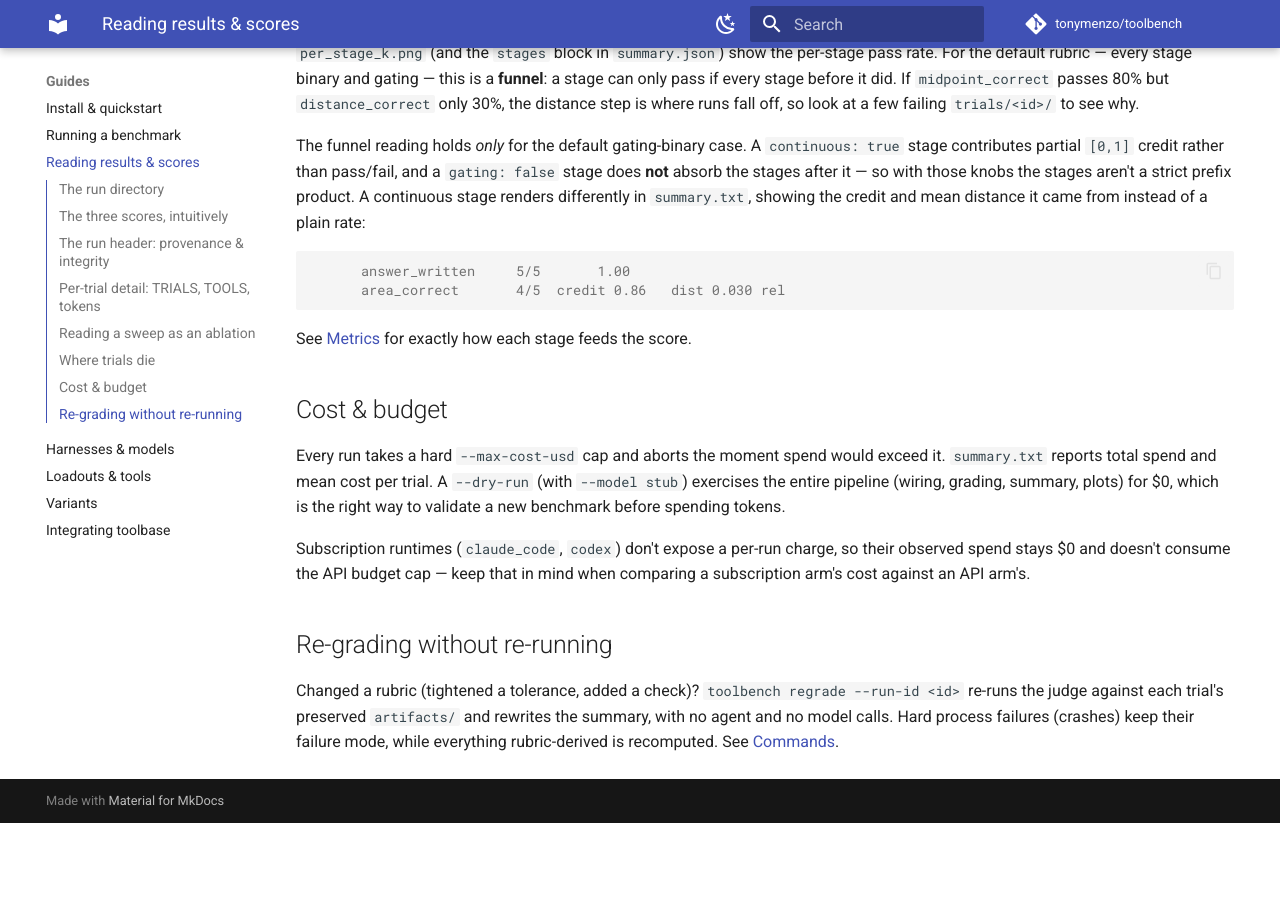
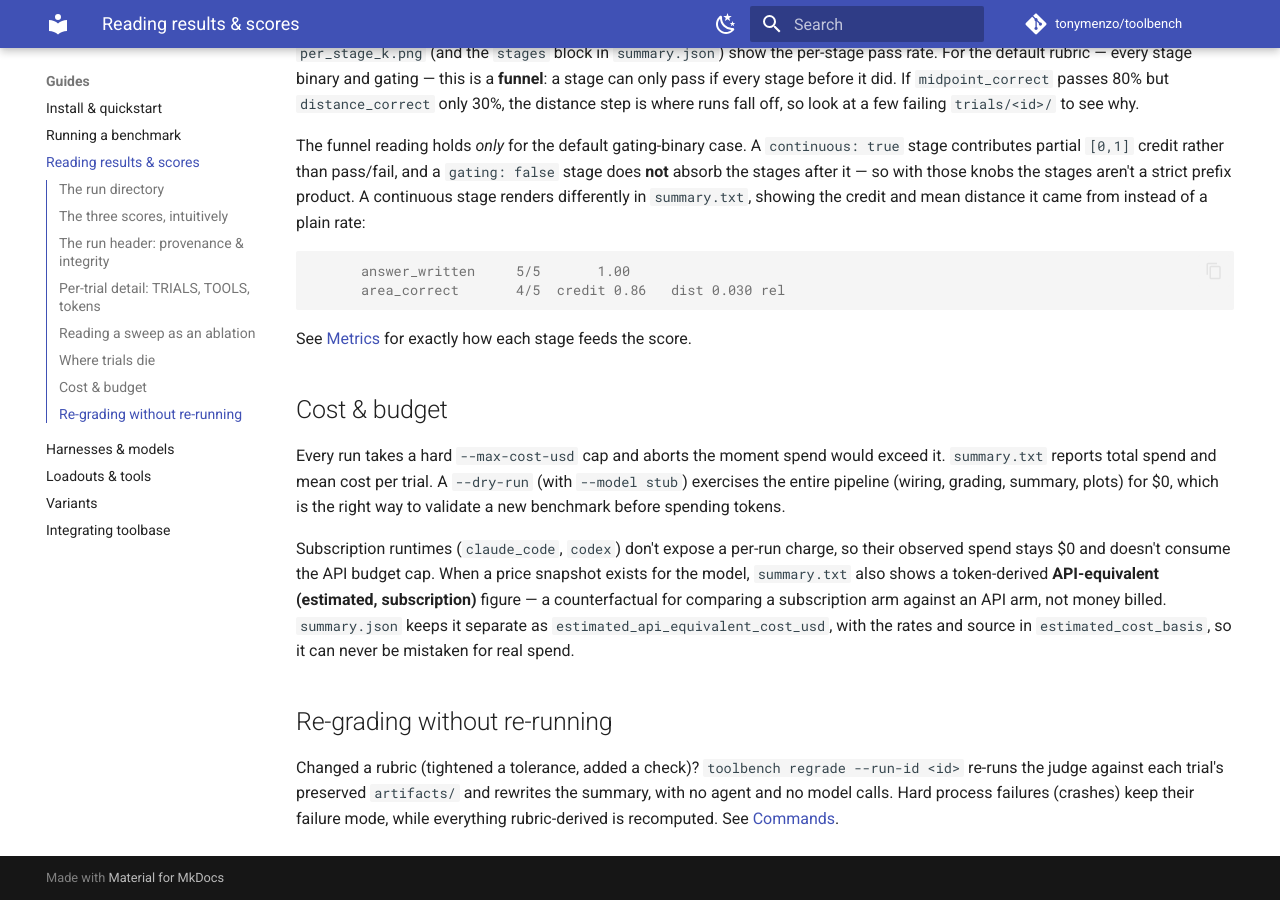
Before and after one commit to tonymenzo/toolbench, an MkDocs documentation site: the page built from userdocs/guides/reading-results.md, in a window 1280 px wide and 900 px high, scrolled down 3283 px. Built offline with MkDocs 1.6.1 and Material for MkDocs 9.7.7, drawn with Linux system fonts in a browser that asks for light colours; comment, search, counter and statistics services are not loaded; before the commit the page ends 4106 px from its top, so only the background shows below that.

Commit message:
Document the subscription cost estimate and judge artifact_chars
Cover the API-equivalent (estimated, subscription) cost figure in the results
guide and the summary.json field reference, and the judge artifact_chars key
in the harness schema and the judge-selection section.

```diff
--- a/userdocs/guides/reading-results.md
+++ b/userdocs/guides/reading-results.md
@@ -175,8 +175,11 @@ Every run takes a hard `--max-cost-usd` cap and aborts the moment spend would ex
 \$0, which is the right way to validate a new benchmark before spending tokens.
 
 Subscription runtimes (`claude_code`, `codex`) don't expose a per-run charge, so their
-observed spend stays \$0 and doesn't consume the API budget cap — keep that in mind when
-comparing a subscription arm's cost against an API arm's.
+observed spend stays \$0 and doesn't consume the API budget cap. When a price snapshot exists
+for the model, `summary.txt` also shows a token-derived **API-equivalent (estimated,
+subscription)** figure — a counterfactual for comparing a subscription arm against an API arm,
+not money billed. `summary.json` keeps it separate as `estimated_api_equivalent_cost_usd`,
+with the rates and source in `estimated_cost_basis`, so it can never be mistaken for real spend.
 
 ## Re-grading without re-running
 
```
Also changed, not shown: userdocs/authoring/overview.md (+3 -1 lines), userdocs/reference/files-and-layout.md (+3 -0 lines), userdocs/reference/schemas.md (+1 -0 lines).
